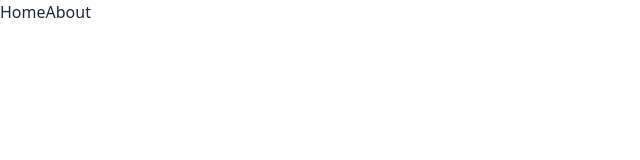
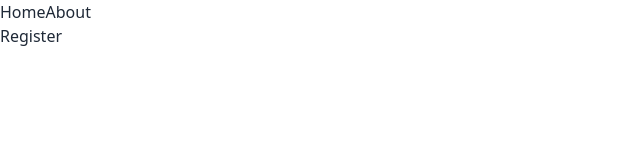
Before and after one commit to IvanoiuPetrut/prompting-concept-art, a Vue app: page /register in a window 1280 px wide. Before the commit this address had no page. Shown: the top 160 px of the page, without its empty margins (0-640 px from the left). Built offline with nearby package versions, Linux system fonts and the light colour scheme.

Commit message:
feat: register and login views and linked them in router

```diff
--- a/src/router/index.ts
+++ b/src/router/index.ts
@@ -12,10 +12,17 @@ const router = createRouter({
     {
       path: "/about",
       name: "about",
-      // route level code-splitting
-      // this generates a separate chunk (About.[hash].js) for this route
-      // which is lazy-loaded when the route is visited.
       component: () => import("../views/AboutView.vue")
+    },
+    {
+      path: "/login",
+      name: "login",
+      component: () => import("../views/LoginView.vue")
+    },
+    {
+      path: "/register",
+      name: "register",
+      component: () => import("../views/RegisterView.vue")
     }
   ]
 });
--- /dev/null
+++ b/src/views/LoginView.vue
@@ -0,0 +1,3 @@
+<template>
+  <p>Login</p>
+</template>
--- /dev/null
+++ b/src/views/RegisterView.vue
@@ -0,0 +1,3 @@
+<template>
+  <p>Register</p>
+</template>
```
